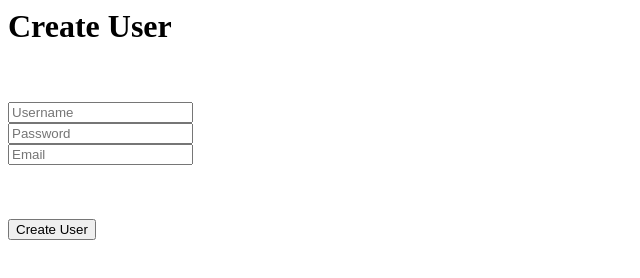
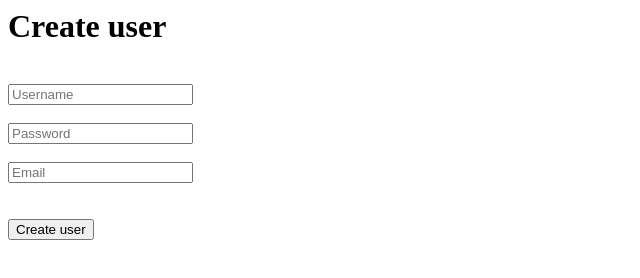
Before and after one commit to NivAtProjectumDotCom/Eksamensopgave, a website: page src/views/createUser.html in a window 1280 px wide. Shown: the whole page, without its empty margins (0-640 px from the left). Drawn offline with Linux system fonts and the light colour scheme.

Commit message:
changes in html

```diff
--- a/src/views/createUser.html
+++ b/src/views/createUser.html
@@ -18,22 +18,15 @@
 </head>
 
 <body>
-    <h1>Create User</h1>
-    <br />
-    <br />
-
+    <h1>Create user</h1>
+    <br/>
     <input id="usernameInput" placeholder="Username" required>
-    <br />
+    <br/><br/>
     <input id="passwordInput" type="password" placeholder="Password" required/>
-    <br />
+    <br/><br/>
     <input id="EmailInput" type="email" placeholder="Email" required/>
-    <br />
-  <!-- <input id="userlevelInput" placeholder="User Level" inputmode="numeric" type="number"/> -->
-    <br />
-  <!-- <input id="followedadsInput" placeholder="Followed Ads" inputmode="numeric" type="number" /> -->
-    <br />
-    <br />
-    <button id="createUserButton">Create User</button>
+    <br/><br/><br/>
+    <button id="createUserButton">Create user</button>
 </body>
 
 </html>
```
